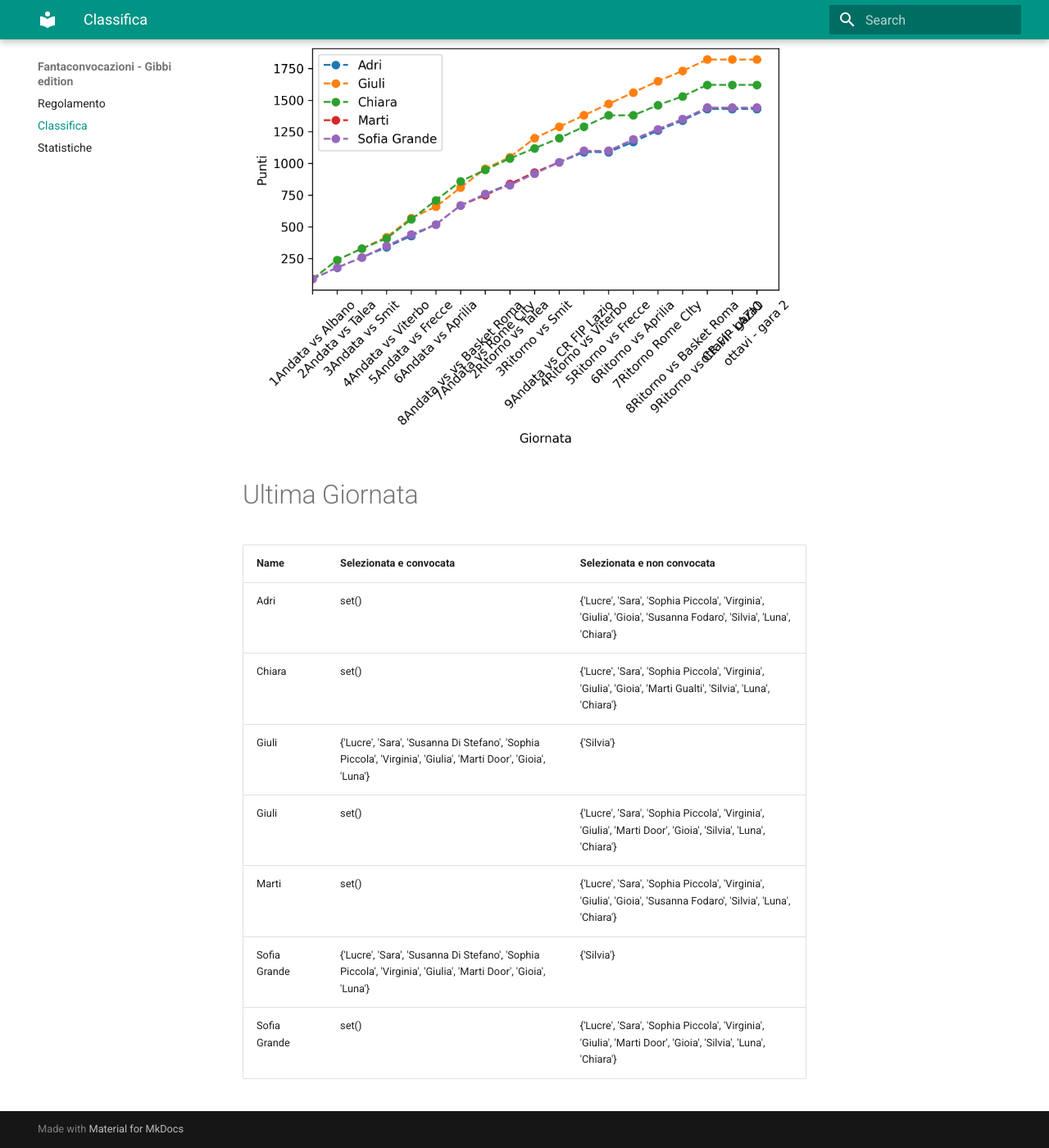
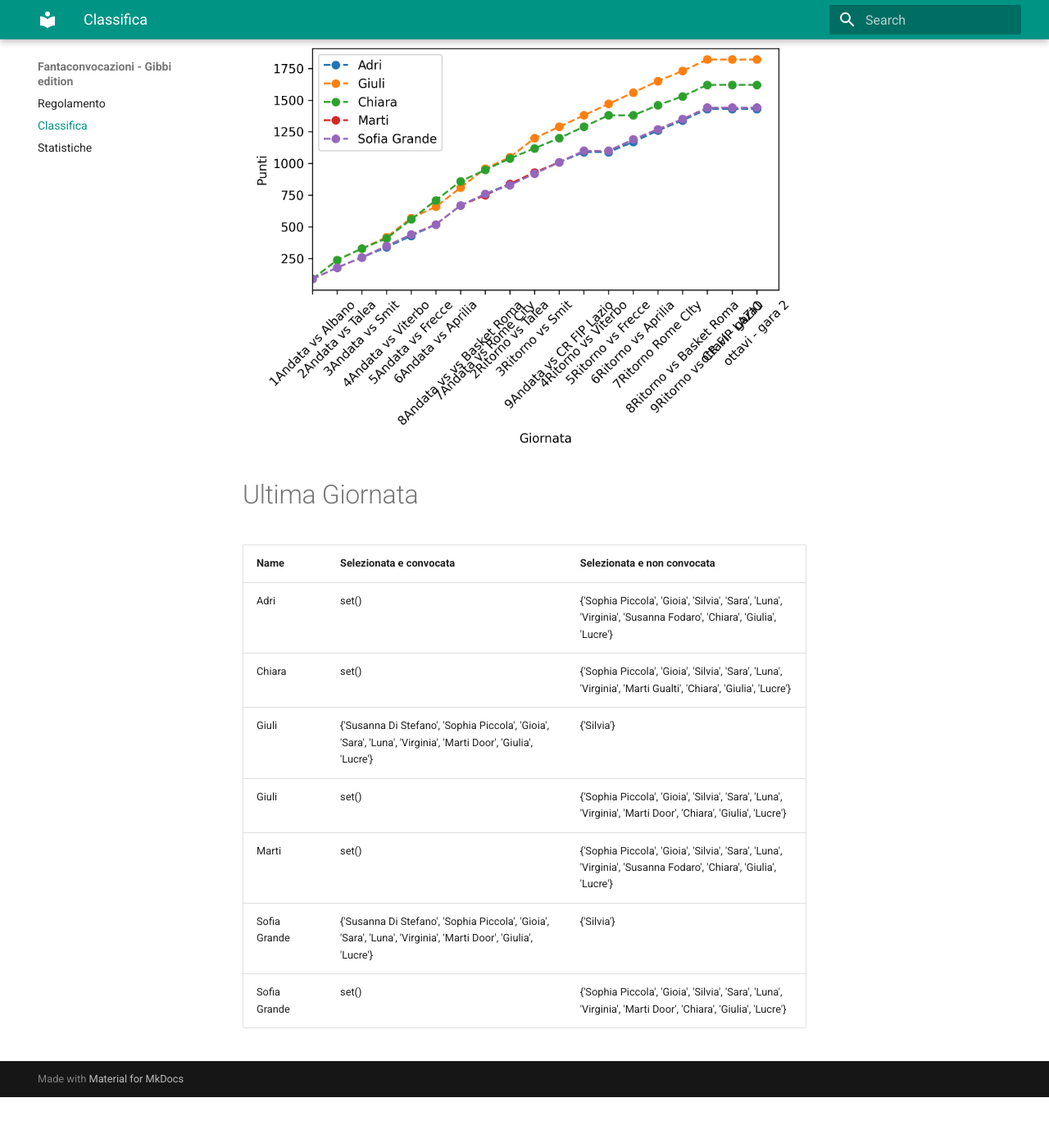
Before and after one commit to martinig94/fantagibbi, an MkDocs documentation site: the page built from docs/Classifica.md, in a window 1280 px wide and 1400 px high, scrolled down 565 px. Shown: the whole window at 82% size. Built offline with MkDocs 1.6.1 and Material for MkDocs 9.7.7, drawn with Linux system fonts in a browser that asks for light colours; after the commit the page ends 1903 px from its top, so only the background shows below that.

Commit message:
Auto-update from main.py

```diff
--- a/docs/Classifica.md
+++ b/docs/Classifica.md
@@ -18,11 +18,11 @@
 <!-- START_TABLE CORRECT -->
 | Name         | Selezionata e convocata                                                                                        | Selezionata e non convocata                                                                                      |
 |:-------------|:---------------------------------------------------------------------------------------------------------------|:-----------------------------------------------------------------------------------------------------------------|
-| Adri         | set()                                                                                                          | {'Lucre', 'Sara', 'Sophia Piccola', 'Virginia', 'Giulia', 'Gioia', 'Susanna Fodaro', 'Silvia', 'Luna', 'Chiara'} |
-| Chiara       | set()                                                                                                          | {'Lucre', 'Sara', 'Sophia Piccola', 'Virginia', 'Giulia', 'Gioia', 'Marti Gualti', 'Silvia', 'Luna', 'Chiara'}   |
-| Giuli        | {'Lucre', 'Sara', 'Susanna Di Stefano', 'Sophia Piccola', 'Virginia', 'Giulia', 'Marti Door', 'Gioia', 'Luna'} | {'Silvia'}                                                                                                       |
-| Giuli        | set()                                                                                                          | {'Lucre', 'Sara', 'Sophia Piccola', 'Virginia', 'Giulia', 'Marti Door', 'Gioia', 'Silvia', 'Luna', 'Chiara'}     |
-| Marti        | set()                                                                                                          | {'Lucre', 'Sara', 'Sophia Piccola', 'Virginia', 'Giulia', 'Gioia', 'Susanna Fodaro', 'Silvia', 'Luna', 'Chiara'} |
-| Sofia Grande | {'Lucre', 'Sara', 'Susanna Di Stefano', 'Sophia Piccola', 'Virginia', 'Giulia', 'Marti Door', 'Gioia', 'Luna'} | {'Silvia'}                                                                                                       |
-| Sofia Grande | set()                                                                                                          | {'Lucre', 'Sara', 'Sophia Piccola', 'Virginia', 'Giulia', 'Marti Door', 'Gioia', 'Silvia', 'Luna', 'Chiara'}     |
+| Adri         | set()                                                                                                          | {'Sophia Piccola', 'Gioia', 'Silvia', 'Sara', 'Luna', 'Virginia', 'Susanna Fodaro', 'Chiara', 'Giulia', 'Lucre'} |
+| Chiara       | set()                                                                                                          | {'Sophia Piccola', 'Gioia', 'Silvia', 'Sara', 'Luna', 'Virginia', 'Marti Gualti', 'Chiara', 'Giulia', 'Lucre'}   |
+| Giuli        | {'Susanna Di Stefano', 'Sophia Piccola', 'Gioia', 'Sara', 'Luna', 'Virginia', 'Marti Door', 'Giulia', 'Lucre'} | {'Silvia'}                                                                                                       |
+| Giuli        | set()                                                                                                          | {'Sophia Piccola', 'Gioia', 'Silvia', 'Sara', 'Luna', 'Virginia', 'Marti Door', 'Chiara', 'Giulia', 'Lucre'}     |
+| Marti        | set()                                                                                                          | {'Sophia Piccola', 'Gioia', 'Silvia', 'Sara', 'Luna', 'Virginia', 'Susanna Fodaro', 'Chiara', 'Giulia', 'Lucre'} |
+| Sofia Grande | {'Susanna Di Stefano', 'Sophia Piccola', 'Gioia', 'Sara', 'Luna', 'Virginia', 'Marti Door', 'Giulia', 'Lucre'} | {'Silvia'}                                                                                                       |
+| Sofia Grande | set()                                                                                                          | {'Sophia Piccola', 'Gioia', 'Silvia', 'Sara', 'Luna', 'Virginia', 'Marti Door', 'Chiara', 'Giulia', 'Lucre'}     |
 <!-- END_TABLE CORRECT -->
```
